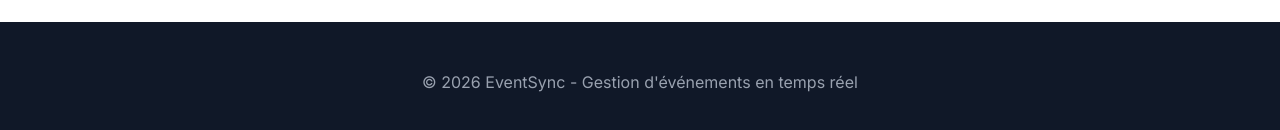
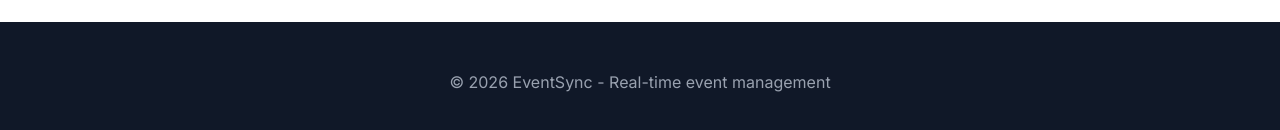
Before and after one commit to eventsync0/Event_Sync_2026_Client, a Next.js app: page / in a window 1280 px wide. Shown: the part 658-788 px from the top of the page. Built offline with nearby package versions, Linux system fonts and the light colour scheme.

Commit message:
refactor(footer) to english.

```diff
--- a/src/components/common/Footer.tsx
+++ b/src/components/common/Footer.tsx
@@ -2,7 +2,7 @@ export default function Footer() {
     return (
       <footer className="bg-gray-900 text-gray-400 py-12 mt-auto">
         <div className="max-w-7xl mx-auto px-6 text-center">
-          <p>© 2026 EventSync - Gestion d'événements en temps réel</p>
+          <p>© 2026 EventSync - Real-time event management</p>
         </div>
       </footer>
     );
```
